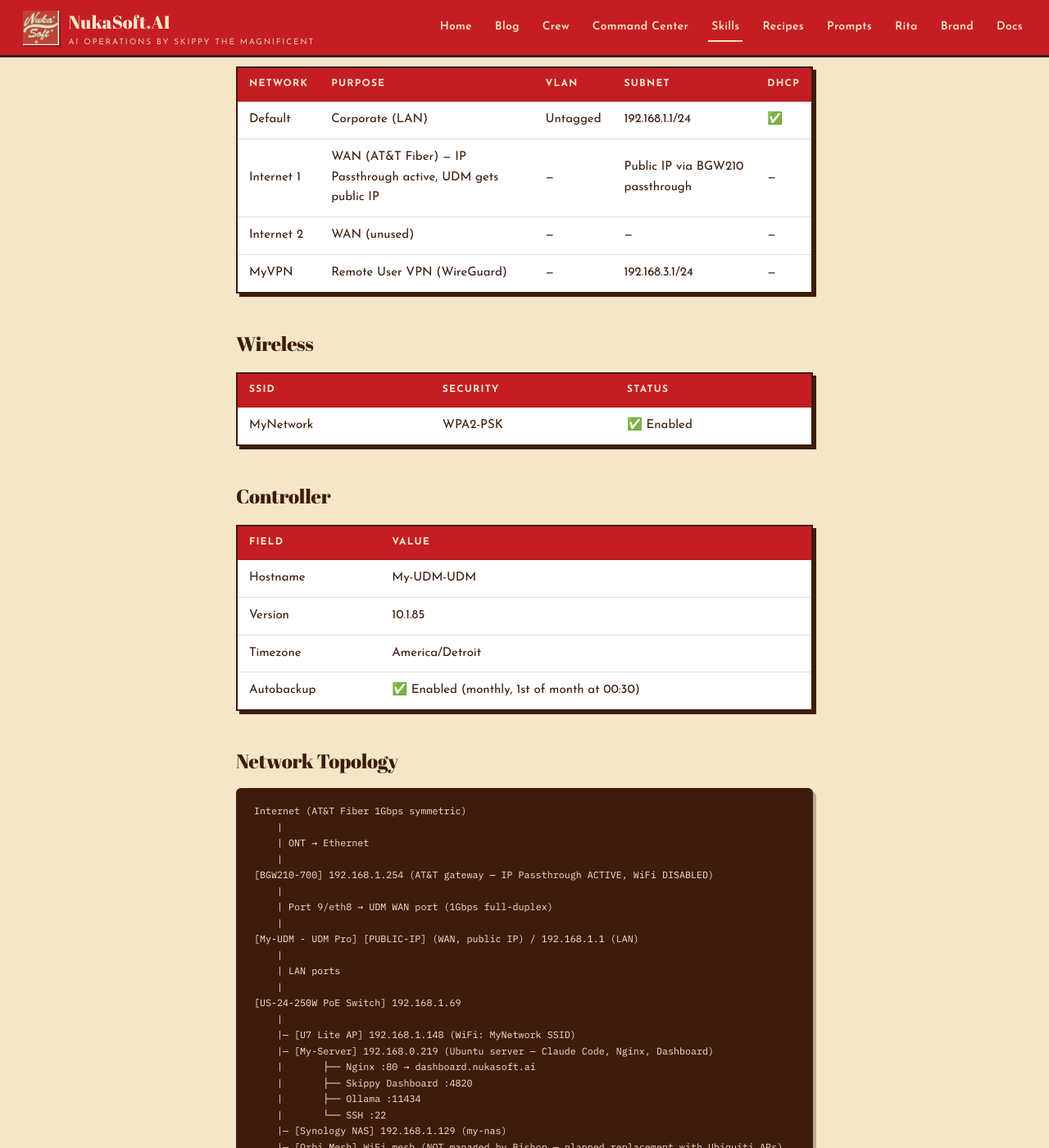
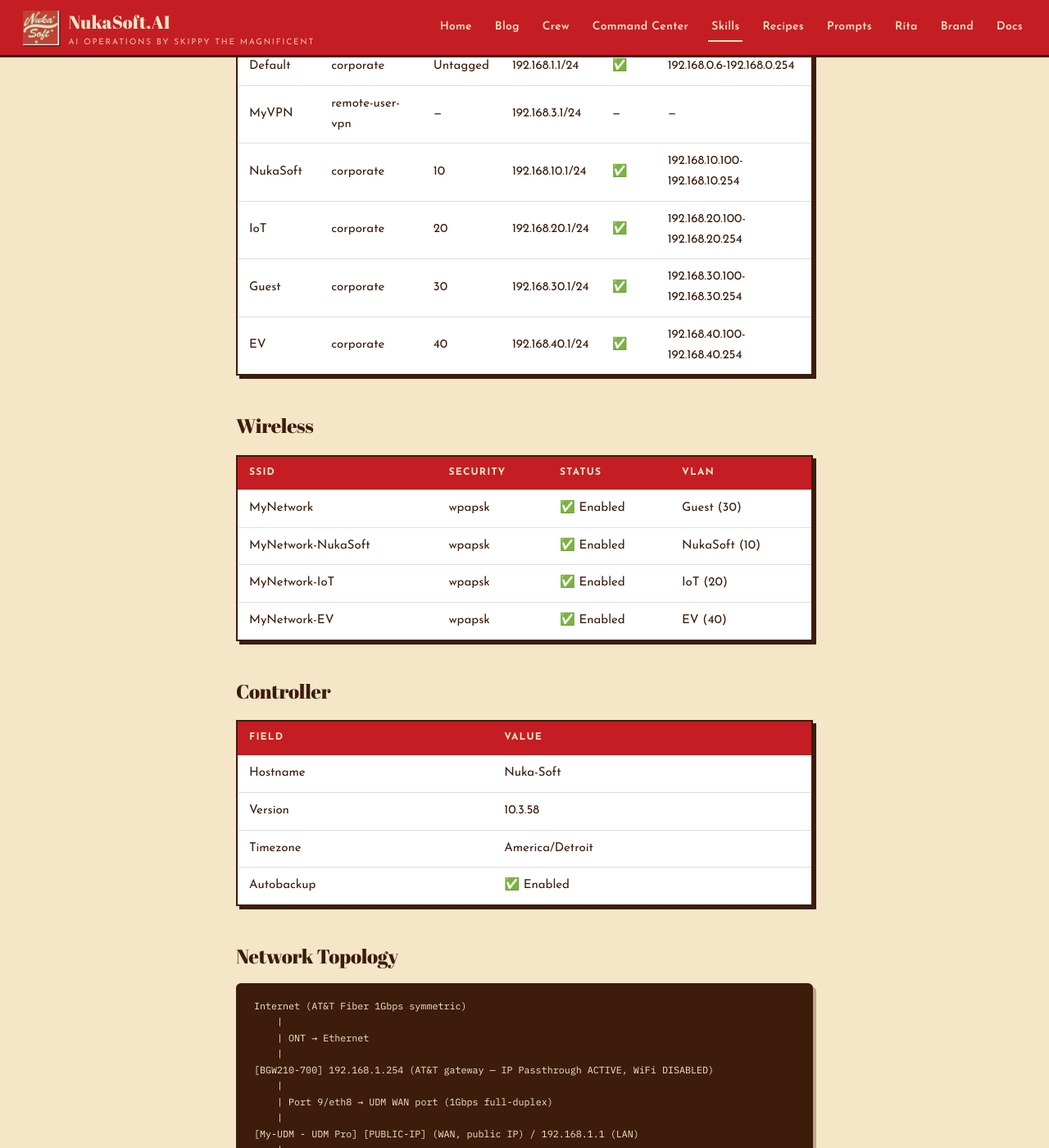
Before and after one commit to NukaSoft/nukasoft.ai, a Jekyll site: the page built from _skills/bishop/SKILL.md, in a window 1280 px wide and 1400 px high, scrolled down 1338 px. Shown: the whole window at 82% size. Built offline with Jekyll 4.4.1, drawn with Linux system fonts in a browser that asks for light colours; some of the changed text lies outside the part shown.

Commit message:
Web Master: nightly sync — Stardate 2026.127
1 item(s) updated (skills + docs).

Co-Authored-By: Skippy <skippy@nukasoft.ai>

```diff
--- a/_skills/bishop/SKILL.md
+++ b/_skills/bishop/SKILL.md
@@ -12,39 +12,44 @@
 
 ---
 
-## Site Inventory (Last Updated: 2026-03-16)
+## Site Inventory (Last Updated: 2026-05-07 10:40 EDT — auto-generated by medbay)
 
 ### Devices
 
-| Name | Type | Model | MAC | IP | Firmware |
-|------|------|-------|-----|-----|----------|
-| **My-UDM - UDM** | Gateway/Controller (`udm`) | UDM Pro (UDMPRO) | `xx:xx:xx:xx:xx:01` (LAN) / `xx:xx:xx:xx:xx:09` (WAN) | 192.168.1.1 (LAN) / [PUBLIC-IP] (WAN, public — IP Passthrough active) | 5.0.12 |
-| **US 24 PoE 250W** | Switch (`usw`) | US-24-250W (US24P250) | `xx:xx:xx:xx:xx:bd` | 192.168.1.69 | 7.2.123 |
-| **U7 Lite** | Access Point (`uap`) | U7 Lite (UAPA693) | `xx:xx:xx:xx:xx:45` | 192.168.1.148 | 8.4.6 |
+| Name | Type | Model | MAC | IP | Firmware | State |
+|------|------|-------|-----|-----|----------|-------|
+| **US 24 PoE 250W** | `usw` | US24P250 | `xx:xx:xx:xx:xx:bd` | 192.168.1.69 | 7.4.1.16850 | OFFLINE |
+| **MyNetworkn AP 1** | `uap` | UAPA693 | `xx:xx:xx:xx:xx:45` | 192.168.1.148 | 8.5.21.18681 | CONNECTED |
+| **Nuka-Soft** | `udm` | UDMPRO | `xx:xx:xx:xx:xx:01` | 192.168.1.1 (LAN) / [PUBLIC-IP] (WAN) | 5.0.16.30692 | CONNECTED |
 
 ### Networks
 
-| Network | Purpose | VLAN | Subnet | DHCP |
-|---------|---------|------|--------|------|
-| Default | Corporate (LAN) | Untagged | 192.168.1.1/24 | ✅ |
-| Internet 1 | WAN (AT&T Fiber) — IP Passthrough active, UDM gets public IP | — | Public IP via BGW210 passthrough | — |
-| Internet 2 | WAN (unused) | — | — | — |
-| MyVPN | Remote User VPN (WireGuard) | — | 192.168.3.1/24 | — |
+| Network | Purpose | VLAN | Subnet | DHCP | DHCP Range |
+|---------|---------|------|--------|------|------------|
+| Default | corporate | Untagged | 192.168.1.1/24 | ✅ | 192.168.0.6-192.168.0.254 |
+| MyVPN | remote-user-vpn | — | 192.168.3.1/24 | — | — |
+| NukaSoft | corporate | 10 | 192.168.10.1/24 | ✅ | 192.168.10.100-192.168.10.254 |
+| IoT | corporate | 20 | 192.168.20.1/24 | ✅ | 192.168.20.100-192.168.20.254 |
+| Guest | corporate | 30 | 192.168.30.1/24 | ✅ | 192.168.30.100-192.168.30.254 |
+| EV | corporate | 40 | 192.168.40.1/24 | ✅ | 192.168.40.100-192.168.40.254 |
 
 ### Wireless
 
-| SSID | Security | Status |
-|------|----------|--------|
-| MyNetwork | WPA2-PSK | ✅ Enabled |
+| SSID | Security | Status | VLAN |
+|------|----------|--------|------|
+| MyNetwork | wpapsk | ✅ Enabled | Guest (30) |
+| MyNetwork-NukaSoft | wpapsk | ✅ Enabled | NukaSoft (10) |
+| MyNetwork-IoT | wpapsk | ✅ Enabled | IoT (20) |
+| MyNetwork-EV | wpapsk | ✅ Enabled | EV (40) |
 
 ### Controller
 
 | Field | Value |
 |-------|-------|
-| Hostname | My-UDM-UDM |
-| Version | 10.1.85 |
+| Hostname | Nuka-Soft |
+| Version | 10.3.58 |
 | Timezone | America/Detroit |
-| Autobackup | ✅ Enabled (monthly, 1st of month at 00:30) |
+| Autobackup | ✅ Enabled |
 
 ### Network Topology
 
@@ -64,8 +69,8 @@
 [US-24-250W PoE Switch] 192.168.1.69
     |
     |— [U7 Lite AP] 192.168.1.148 (WiFi: MyNetwork SSID)
-    |— [My-Server] 192.168.0.219 (Ubuntu server — Claude Code, Nginx, Dashboard)
-    |       ├── Nginx :80 → dashboard.nukasoft.ai
+    |— [My-Server] 192.168.1.200 (Ubuntu server — Claude Code, Nginx, Dashboard)
+    |       ├── Nginx :80 → dashboard.example.ai
     |       ├── Skippy Dashboard :4820
     |       ├── Ollama :11434
     |       └── SSH :22
@@ -96,12 +101,12 @@
 | **BGW210 uptime** | ℹ️ Info | Gateway hasn't been rebooted in 215+ days (firmware 4.28.7). |
 | **Mostly wired network** | ℹ️ Info | ~44 wired clients, only ~1-2 WiFi clients typical. This is primarily a wired deployment. |
 
-### Services on My-Server (192.168.0.219)
+### Services on My-Server (192.168.1.200)
 
 | Service | Port | URL | Systemd Unit | Status |
 |---------|------|-----|-------------|--------|
-| **Nginx reverse proxy** | 80 | `http://hotrod.local/` | `nginx.service` (system) | Active |
-| **Skippy Dashboard** | 4820 | `http://dashboard.nukasoft.ai/dashboard/` | `skippy-dashboard.service` (user) | Active |
+| **Nginx reverse proxy** | 80 | `http://my-server.local/` | `nginx.service` (system) | Active |
+| **Skippy Dashboard** | 4820 | `http://dashboard.example.ai/dashboard/` | `skippy-dashboard.service` (user) | Active |
 | **Skippy Heartbeat** | — | — | `skippy-heartbeat.timer` (user, 5 min) | Active |
 | **Captain's Log** | — | — | `captains-log.timer` (user, 6 AM) | Active |
 | **Captain's Log Publish** | — | — | `captains-log-publish.timer` (user, 9:45 PM) | Active |
@@ -112,14 +117,14 @@
 
 | Record | Type | Value | Purpose |
 |--------|------|-------|---------|
-| `dashboard.nukasoft.ai` | A | 192.168.0.219 | LAN access to Skippy Dashboard |
+| `dashboard.example.ai` | A | 192.168.1.200 | LAN access to Skippy Dashboard |
 
 **NOTE:** Bishop monitors these services and DNS records but does NOT have GoDaddy API write access. DNS changes are handled by Skippy/webmaster only. Bishop can verify DNS resolution and report failures.
 
 ### Cross-Skill References
 
 - **BGW210 Gateway Management**: Built into Bishop directly — see "AT&T Gateway (BGW210-700)" section below.
-- **Skippy Dashboard**: `http://dashboard.nukasoft.ai/dashboard/` (Nginx → port 4820).
+- **Skippy Dashboard**: `http://dashboard.example.ai/dashboard/` (Nginx → port 4820).
 
 ---
 
@@ -868,7 +873,7 @@
 | UDM Pro | My-UDM | 192.168.1.1 (LAN) / [PUBLIC-IP] (WAN) | `xx:xx:xx:xx:xx:01` (LAN) / `xx:xx:xx:xx:xx:09` (WAN) | Router/controller |
 | US-24-250W | — | 192.168.1.69 | `xx:xx:xx:xx:xx:bd` | Core switch (PoE) |
 | U7 Lite | — | 192.168.1.148 | `xx:xx:xx:xx:xx:45` | WiFi AP (MyNetwork SSID) |
-| My-Server | My-Server | 192.168.0.219 | `xx:xx:xx:xx:xx:4f` | Worker machine (Claude Code) |
+| My-Server | My-Server | 192.168.1.200 | `xx:xx:xx:xx:xx:4f` | Worker machine (Claude Code) |
 | Synology NAS | my-nas | 192.168.1.129 | `xx:xx:xx:xx:xx:fe` | File server, SkippyKB |
 | Orbi Mesh | — | TBD | `xx:xx:xx:xx:xx:73` | WiFi mesh (to be replaced with Ubiquiti APs) |
 
```
